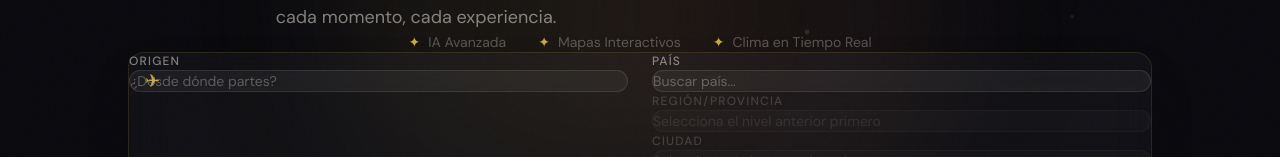
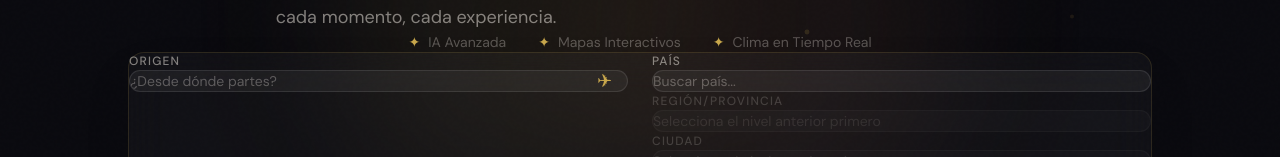
Before and after one commit to JossRubio/LariGuide, a React (Vite) app: page / in a window 1280 px wide. Shown: the part 384-541 px from the top of the page. Built offline with nearby package versions, Linux system fonts and the light colour scheme; a web font is replaced by a local one.

Commit message:
fix: Ícono del avión desplazado al final del input de origen

```diff
--- a/src/components/SearchForm/index.tsx
+++ b/src/components/SearchForm/index.tsx
@@ -99,15 +99,15 @@ function OriginStaticLevel({
 
       {!selected && (
         <div ref={containerRef} className="relative">
-          <span className="absolute left-4 top-1/2 -translate-y-1/2 text-gold text-lg pointer-events-none">✈</span>
           <input
             type="text"
             value={query}
             onChange={(e) => { setQuery(e.target.value); setOpen(true); }}
             onFocus={() => setOpen(true)}
             placeholder="¿Desde dónde partes?"
-            className="w-full bg-white/5 border border-white/10 rounded-xl pl-11 pr-4 py-3.5 text-ivory placeholder-ivory/30 text-sm focus:outline-none focus:border-gold/50 transition-all duration-300"
+            className="w-full bg-white/5 border border-white/10 rounded-xl pl-4 pr-11 py-3.5 text-ivory placeholder-ivory/30 text-sm focus:outline-none focus:border-gold/50 transition-all duration-300"
           />
+          <span className="absolute right-4 top-1/2 -translate-y-1/2 text-gold text-lg pointer-events-none">✈</span>
 
           <AnimatePresence>
             {open && filtered.length > 0 && (
```
